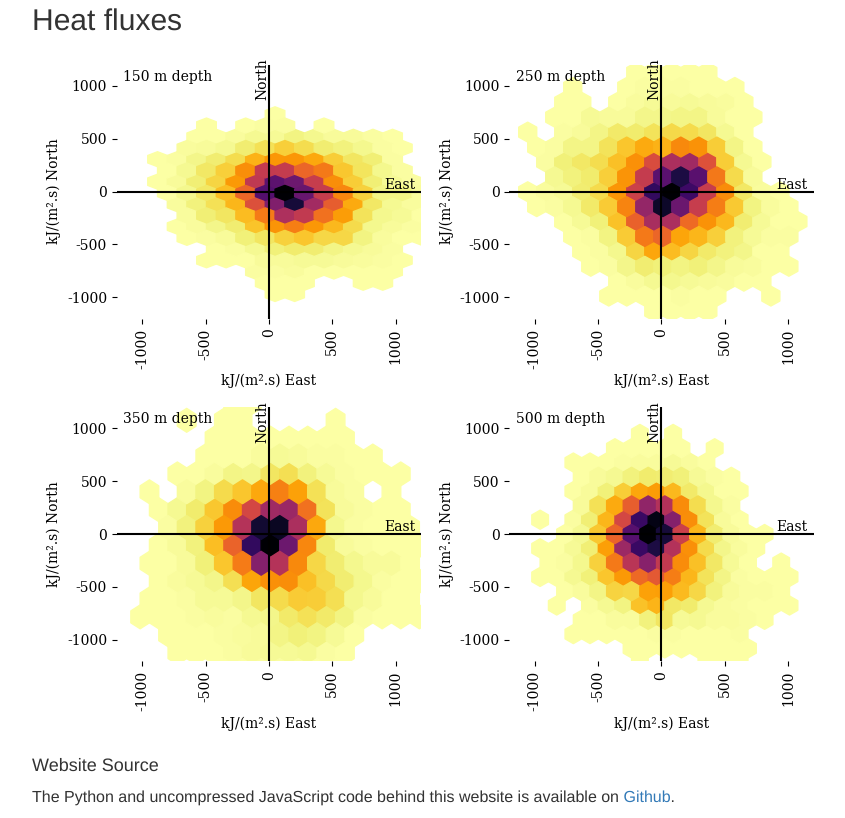
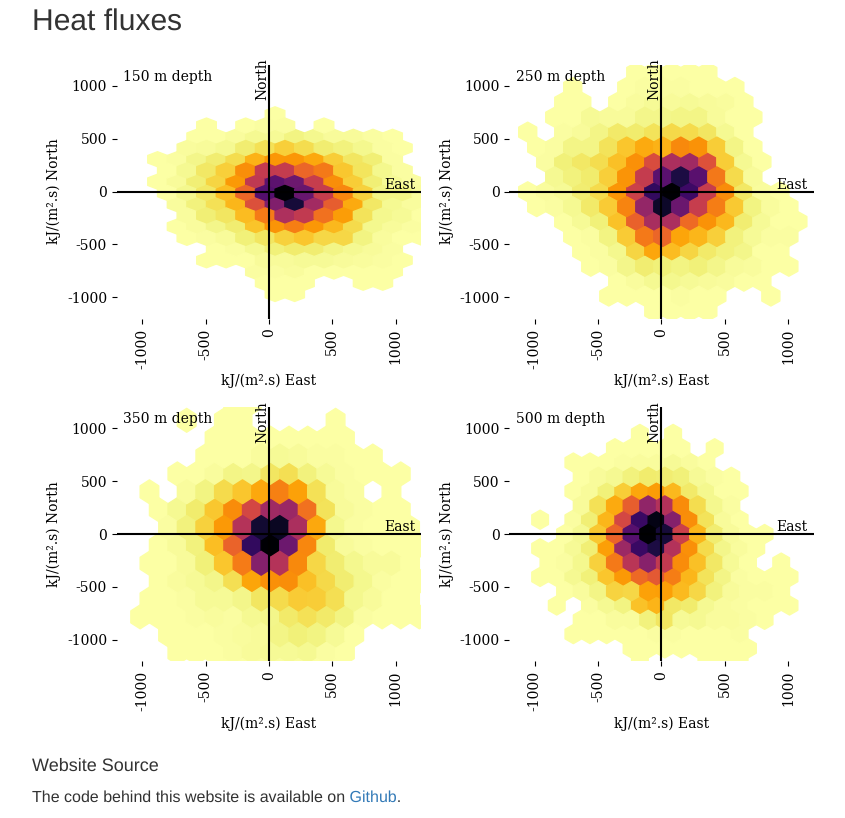
Before and after one commit to njwilson23/itm5live, a website: page static/index.html in a window 1280 px wide. Shown: the part 3012-3830 px from the top of the page, without its empty margins (167-1012 px from the left). Drawn offline with Linux system fonts and the light colour scheme; no server answers; files whose address does not match are found by name.

Commit message:
tweak text and fix readme formatting

```diff
--- a/static/index.html
+++ b/static/index.html
@@ -105,7 +105,7 @@
       <div class="row displayBlock">
         <div class="col-sm-12">
           <h4>Website Source</h4>
-          <p>The Python and uncompressed JavaScript code behind this website is available on <a href="https://github.com/njwilson23/itm5live">Github</a>.</p>
+          <p>The code behind this website is available on <a href="https://github.com/njwilson23/itm5live">Github</a>.</p>
         </div>
       </div> <!-- row -->
 
```
Also changed, not shown: README.md.
